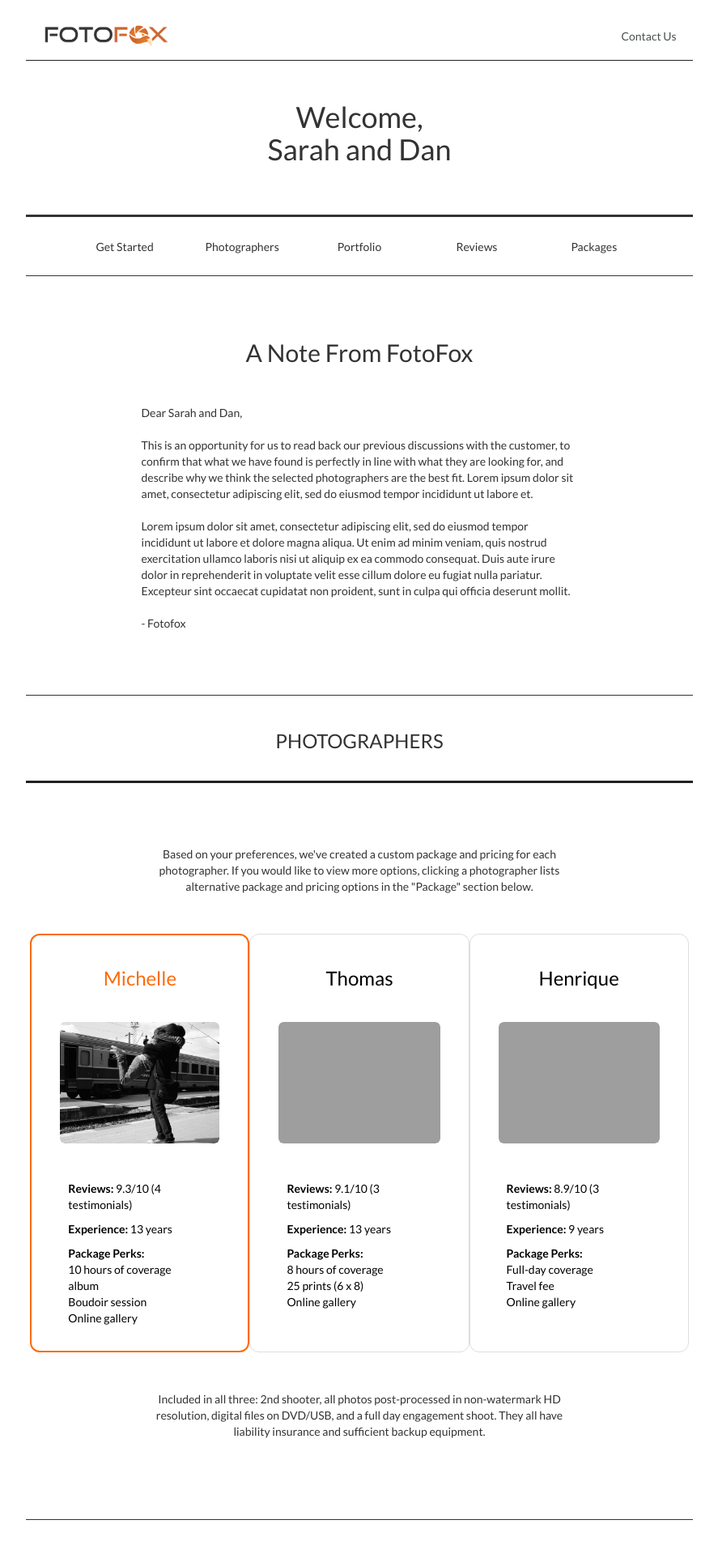
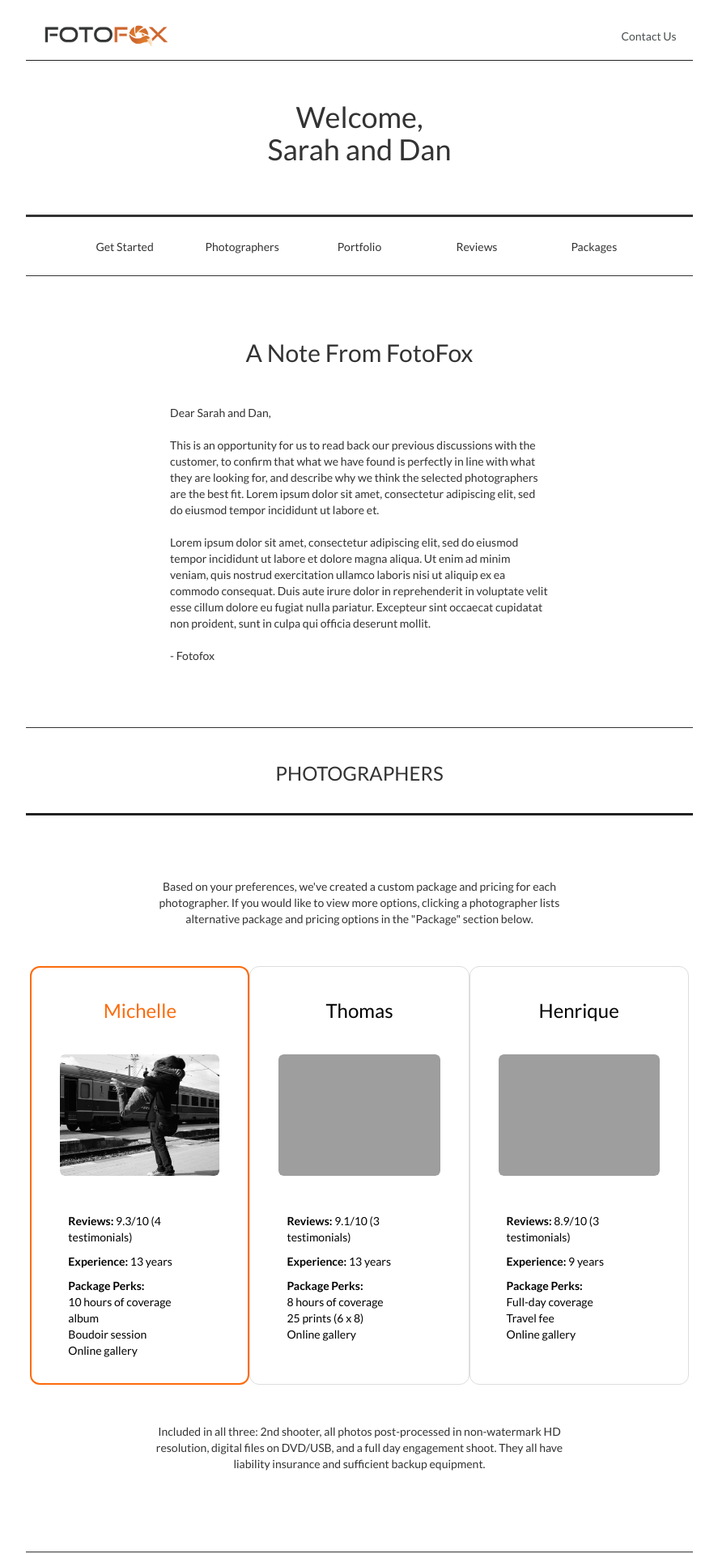
Before and after one commit to swilkie/FotoFox, a PHP site: page /example.php?photog=1 in a window 1280 px wide. Shown: the top 1919 px of the page at 81% size, without its empty margins (196-1083 px from the left). Run offline with PHP 8.4, Linux system fonts and the light colour scheme; grey boxes are pictures that could not be loaded.

Commit message:
change note from fotofox width in personal.html

```diff
--- a/css/personal.css
+++ b/css/personal.css
@@ -118,6 +118,9 @@ h1, h2, h3, h4 {
 }
 */
 
+.left-align {
+	text-align: left;
+}
 
 .section--content {
 	padding:30px 0 30px 0;
--- a/personal.html
+++ b/personal.html
@@ -57,10 +57,10 @@
 
 				<section id="banner">
 					<div class="note section--content">
-						<div class="row">
-							<div class="col-sm-8 col-sm-offset-2">
+						<div class="row row-centered">
+							<div class="col-sm-7 col-centered">
 								<h2 class="note--title">A Note From FotoFox</h2>
-								<p class="note--text"><?php echo nl2br($welcomeNote) ?></p>
+								<p class="note--text left-align"><?php echo nl2br($welcomeNote) ?></p>
 							</div>
 						</div>
 					</div>
```
